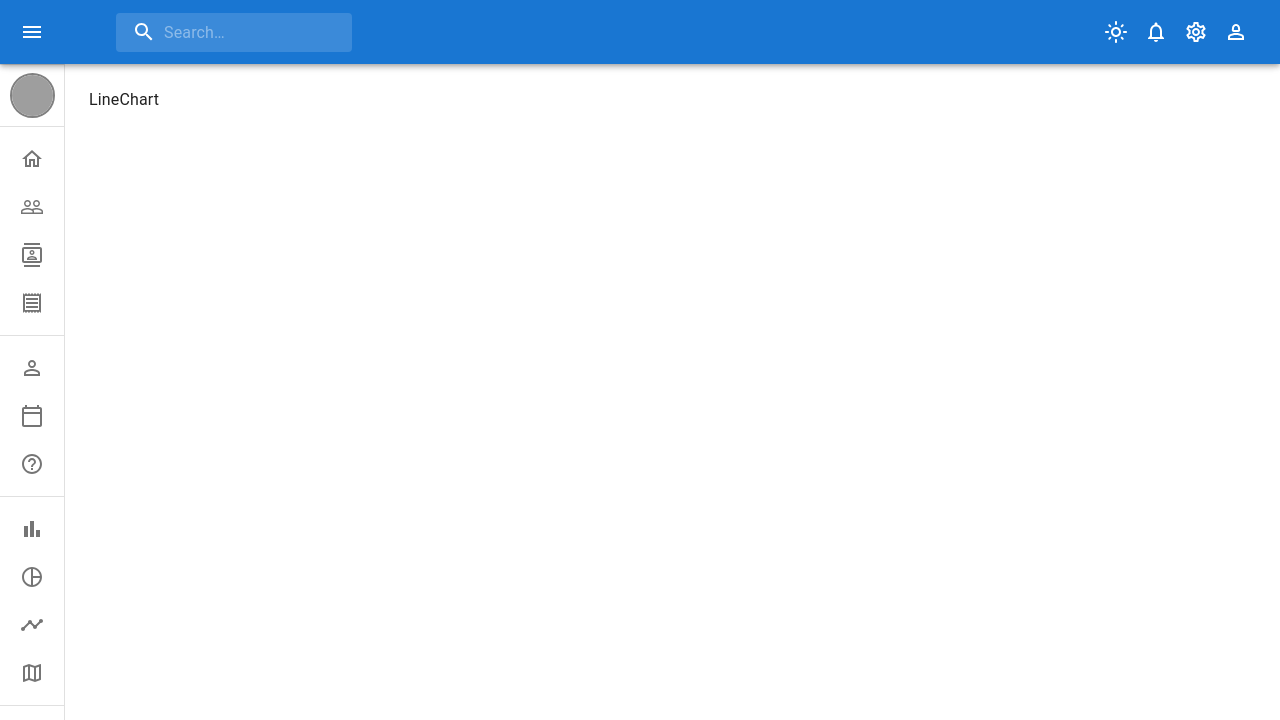
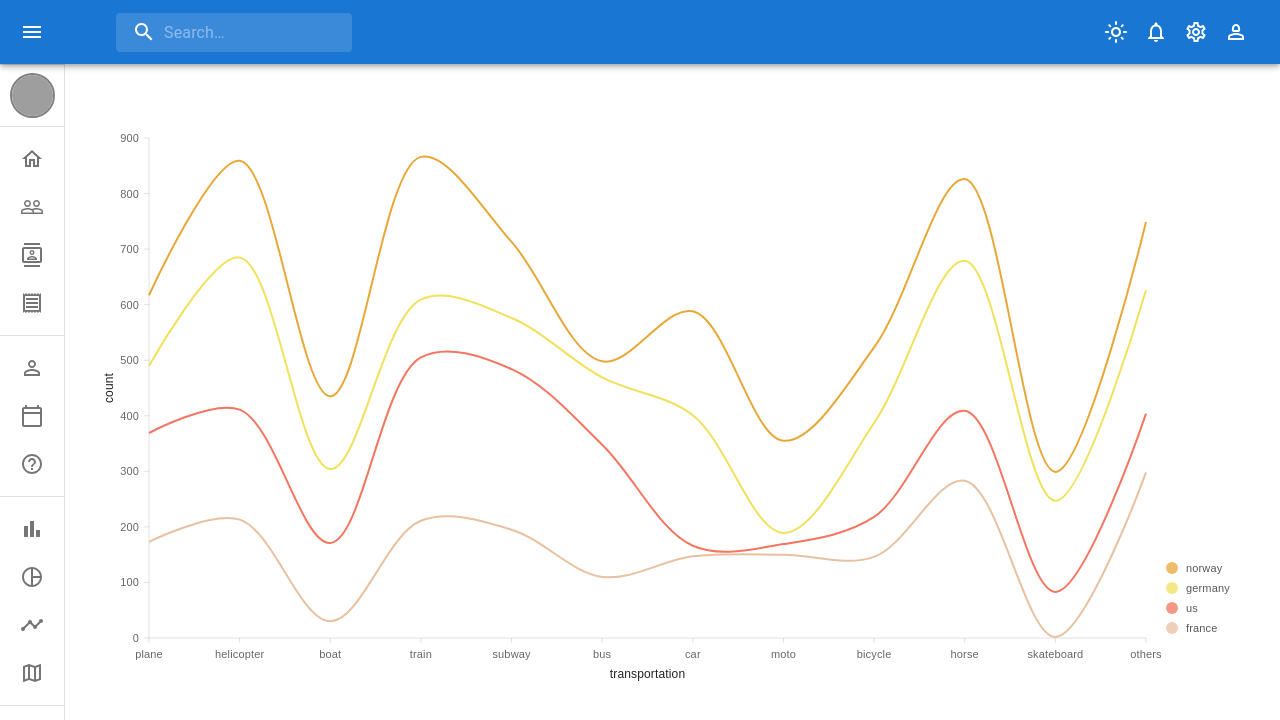
Before and after one commit to midaismael/dashboard, a React (Vite) app: page /lineChart in a window 1280 px wide. Shown: the top 720 px of the page. Built offline with nearby package versions, Linux system fonts and the light colour scheme; grey boxes are pictures that could not be loaded; a web font is replaced by a local one.

Commit message:
line chart page

```diff
--- a/package.json
+++ b/package.json
@@ -21,6 +21,8 @@
     "@mui/material": "^6.4.5",
     "@mui/x-data-grid": "^7.27.0",
     "@nivo/bar": "^0.88.0",
+    "@nivo/geo": "^0.88.0",
+    "@nivo/line": "^0.88.0",
     "@nivo/pie": "^0.88.0",
     "nivo": "^0.31.0",
     "react": "^19.0.0",
--- /dev/null
+++ b/src/page/lineChart/Line.jsx
@@ -0,0 +1,404 @@
+import { Box, useTheme } from "@mui/material";
+import { ResponsiveLine } from "@nivo/line";
+const data = [
+  {
+    id: "france",
+    color: "hsl(217, 70%, 50%)",
+    data: [
+      {
+        x: "plane",
+        y: 173,
+      },
+      {
+        x: "helicopter",
+        y: 213,
+      },
+      {
+        x: "boat",
+        y: 30,
+      },
+      {
+        x: "train",
+        y: 211,
+      },
+      {
+        x: "subway",
+        y: 195,
+      },
+      {
+        x: "bus",
+        y: 110,
+      },
+      {
+        x: "car",
+        y: 147,
+      },
+      {
+        x: "moto",
+        y: 150,
+      },
+      {
+        x: "bicycle",
+        y: 146,
+      },
+      {
+        x: "horse",
+        y: 283,
+      },
+      {
+        x: "skateboard",
+        y: 2,
+      },
+      {
+        x: "others",
+        y: 298,
+      },
+    ],
+  },
+  {
+    id: "us",
+    color: "hsl(212, 70%, 50%)",
+    data: [
+      {
+        x: "plane",
+        y: 196,
+      },
+      {
+        x: "helicopter",
+        y: 198,
+      },
+      {
+        x: "boat",
+        y: 141,
+      },
+      {
+        x: "train",
+        y: 294,
+      },
+      {
+        x: "subway",
+        y: 289,
+      },
+      {
+        x: "bus",
+        y: 238,
+      },
+      {
+        x: "car",
+        y: 19,
+      },
+      {
+        x: "moto",
+        y: 19,
+      },
+      {
+        x: "bicycle",
+        y: 72,
+      },
+      {
+        x: "horse",
+        y: 126,
+      },
+      {
+        x: "skateboard",
+        y: 81,
+      },
+      {
+        x: "others",
+        y: 106,
+      },
+    ],
+  },
+  {
+    id: "germany",
+    color: "hsl(90, 70%, 50%)",
+    data: [
+      {
+        x: "plane",
+        y: 121,
+      },
+      {
+        x: "helicopter",
+        y: 274,
+      },
+      {
+        x: "boat",
+        y: 133,
+      },
+      {
+        x: "train",
+        y: 104,
+      },
+      {
+        x: "subway",
+        y: 92,
+      },
+      {
+        x: "bus",
+        y: 121,
+      },
+      {
+        x: "car",
+        y: 235,
+      },
+      {
+        x: "moto",
+        y: 20,
+      },
+      {
+        x: "bicycle",
+        y: 169,
+      },
+      {
+        x: "horse",
+        y: 270,
+      },
+      {
+        x: "skateboard",
+        y: 164,
+      },
+      {
+        x: "others",
+        y: 222,
+      },
+    ],
+  },
+  {
+    id: "norway",
+    color: "hsl(35, 70%, 50%)",
+    data: [
+      {
+        x: "plane",
+        y: 127,
+      },
+      {
+        x: "helicopter",
+        y: 174,
+      },
+      {
+        x: "boat",
+        y: 131,
+      },
+      {
+        x: "train",
+        y: 257,
+      },
+      {
+        x: "subway",
+        y: 137,
+      },
+      {
+        x: "bus",
+        y: 29,
+      },
+      {
+        x: "car",
+        y: 187,
+      },
+      {
+        x: "moto",
+        y: 166,
+      },
+      {
+        x: "bicycle",
+        y: 136,
+      },
+      {
+        x: "horse",
+        y: 147,
+      },
+      {
+        x: "skateboard",
+        y: 52,
+      },
+      {
+        x: "others",
+        y: 123,
+      },
+    ],
+  },
+];
+export default function Line() {
+  const theme = useTheme();
+  return (
+    <Box sx={{ height: "75vh" }}>
+      <ResponsiveLine
+        data={data}
+        curve="catmullRom"
+        theme={{
+          text: {
+            fontSize: 11,
+            fill: theme.palette.text.primary,
+            outlineWidth: 0,
+            outlineColor: "transparent",
+          },
+          axis: {
+            domain: {
+              line: {
+                stroke: theme.palette.divider,
+                strokeWidth: 1,
+              },
+            },
+            legend: {
+              text: {
+                fontSize: 12,
+                fill: theme.palette.text.primary,
+                outlineWidth: 0,
+                outlineColor: "transparent",
+              },
+            },
+            ticks: {
+              line: {
+                stroke: theme.palette.divider,
+                strokeWidth: 1,
+              },
+              text: {
+                fontSize: 11,
+                fill: theme.palette.text.secondary,
+                outlineWidth: 0,
+                outlineColor: "transparent",
+              },
+            },
+          },
+          grid: {
+            line: {
+              stroke: theme.palette.divider,
+              strokeWidth: 0,
+            },
+          },
+          legends: {
+            title: {
+              text: {
+                fontSize: 11,
+                fill: theme.palette.text.primary,
+                outlineWidth: 0,
+                outlineColor: "transparent",
+              },
+            },
+            text: {
+              fontSize: 11,
+              fill: theme.palette.text.primary,
+              outlineWidth: 0,
+              outlineColor: "transparent",
+            },
+            ticks: {
+              line: {},
+              text: {
+                fontSize: 10,
+                fill: theme.palette.text.primary,
+                outlineWidth: 0,
+                outlineColor: "transparent",
+              },
+            },
+          },
+          annotations: {
+            text: {
+              fontSize: 13,
+              fill: theme.palette.text.primary,
+              outlineWidth: 2,
+              outlineColor: "#ffffff",
+              outlineOpacity: 1,
+            },
+            link: {
+              stroke: "#000000",
+              strokeWidth: 1,
+              outlineWidth: 2,
+              outlineColor: "#ffffff",
+              outlineOpacity: 1,
+            },
+            outline: {
+              stroke: "#000000",
+              strokeWidth: 2,
+              outlineWidth: 2,
+              outlineColor: "#ffffff",
+              outlineOpacity: 1,
+            },
+            symbol: {
+              fill: "#000000",
+              outlineWidth: 2,
+              outlineColor: "#ffffff",
+              outlineOpacity: 1,
+            },
+          },
+          tooltip: {
+            wrapper: {},
+            container: {
+              background: theme.palette.background.default,
+              color: theme.palette.text.primary,
+              fontSize: 12,
+            },
+            basic: {},
+            chip: {},
+            table: {},
+            tableCell: {},
+            tableCellValue: {},
+          },
+        }}
+        margin={{ top: 50, right: 110, bottom: 50, left: 60 }}
+        xScale={{ type: "point" }}
+        yScale={{
+          type: "linear",
+          min: "auto",
+          max: "auto",
+          stacked: true,
+          reverse: false,
+        }}
+        yFormat=" >-.2f"
+        axisTop={null}
+        axisRight={null}
+        axisBottom={{
+          tickSize: 5,
+          tickPadding: 5,
+          tickRotation: 0,
+          legend: "transportation",
+          legendOffset: 36,
+          legendPosition: "middle",
+          truncateTickAt: 0,
+        }}
+        axisLeft={{
+          tickSize: 5,
+          tickPadding: 5,
+          tickRotation: 0,
+          legend: "count",
+          legendOffset: -40,
+          legendPosition: "middle",
+          truncateTickAt: 0,
+        }}
+        pointSize={10}
+        pointColor={{ theme: "background" }}
+        pointBorderWidth={2}
+        pointBorderColor={{ from: "serieColor" }}
+        pointLabel="data.yFormatted"
+        pointLabelYOffset={-12}
+        enableTouchCrosshair={true}
+        useMesh={true}
+        legends={[
+          {
+            anchor: "bottom-right",
+            direction: "column",
+            justify: false,
+            translateX: 100,
+            translateY: 0,
+            itemsSpacing: 0,
+            itemDirection: "left-to-right",
+            itemWidth: 80,
+            itemHeight: 20,
+            itemOpacity: 0.75,
+            symbolSize: 12,
+            symbolShape: "circle",
+            symbolBorderColor: "rgba(0, 0, 0, .5)",
+            effects: [
+              {
+                on: "hover",
+                style: {
+                  itemBackground: "rgba(0, 0, 0, .03)",
+                  itemOpacity: 1,
+                },
+              },
+            ],
+          },
+        ]}
+      />
+    </Box>
+  );
+}
--- a/src/page/lineChart/LineChart.jsx
+++ b/src/page/lineChart/LineChart.jsx
@@ -1,5 +1,5 @@
-import React from "react";
+import Line from "./Line";
 
 export default function LineChart() {
-  return <div>LineChart</div>;
+  return <Line />;
 }
```
Also changed, not shown: 1 other file (tests, documents, lock files or other folders).
